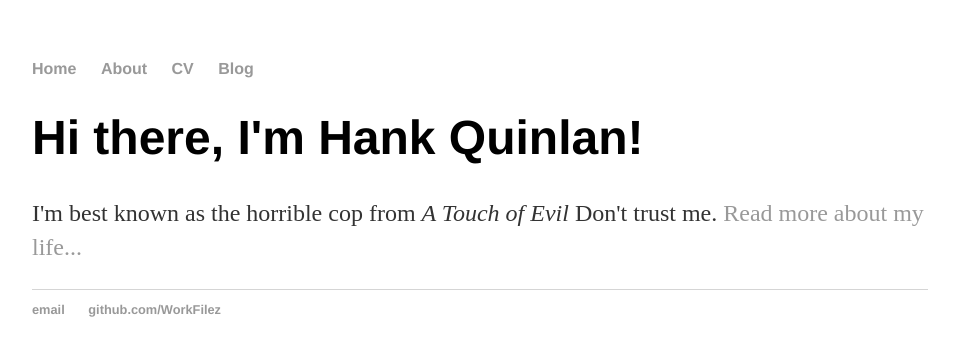
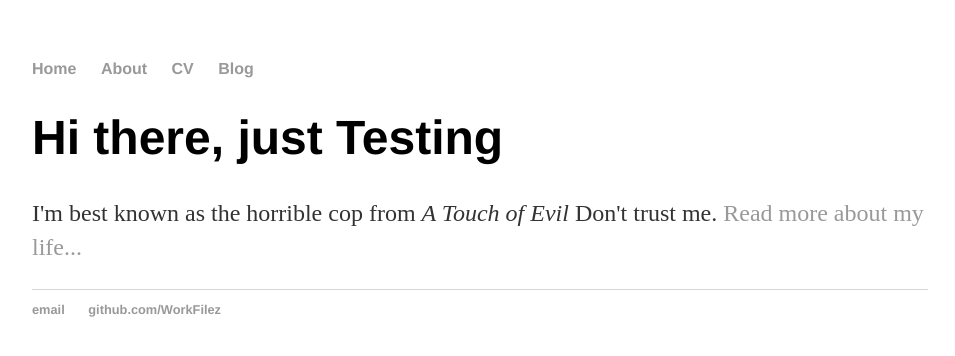
Before and after one commit to WorkFilez/workfilez.github.io, a Jekyll site: the page built from index.html, in a window 1280 px wide. Shown: the top 356 px of the page, without its empty margins (160-1115 px from the left). Built offline with Jekyll 4.4.1, drawn with Linux system fonts in a browser that asks for light colours.

Commit message:
Update index.html

```diff
--- a/index.html
+++ b/index.html
@@ -3,6 +3,6 @@ layout: default
 title: Just Testing
 ---
 <div class="blurb">
-	<h1>Hi there, I'm Hank Quinlan!</h1>
+	<h1>Hi there, just Testing</h1>
 	<p>I'm best known as the horrible cop from <em>A Touch of Evil</em> Don't trust me. <a href="/about">Read more about my life...</a></p>
 </div><!-- /.blurb -->
```
